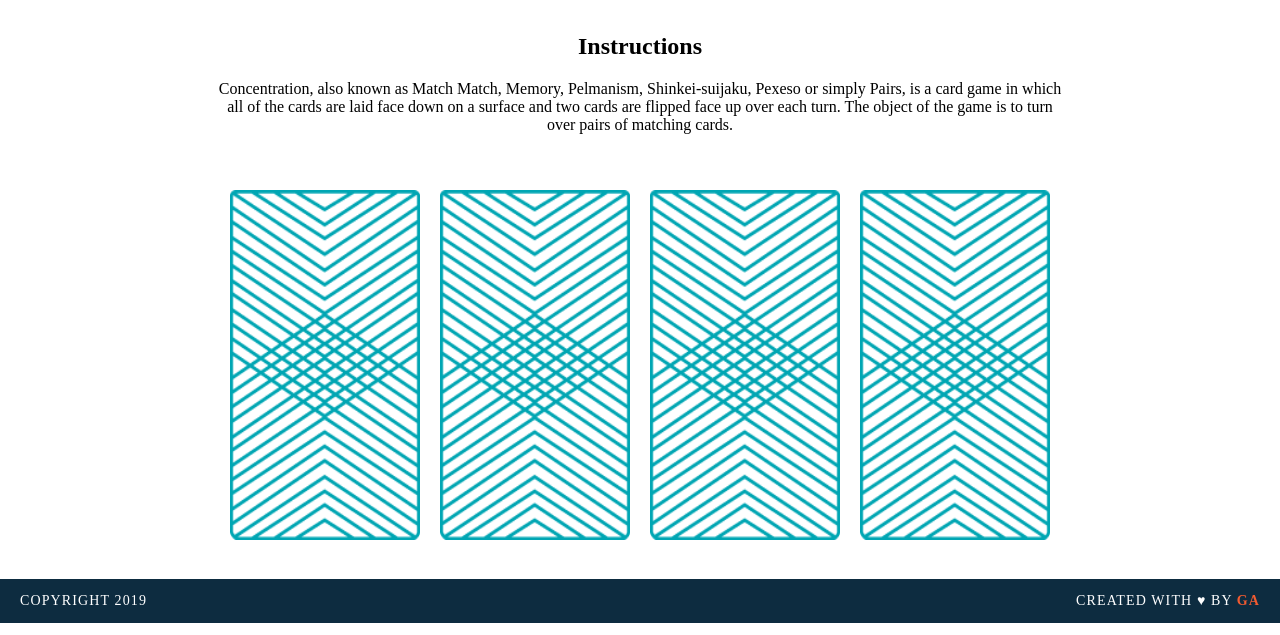
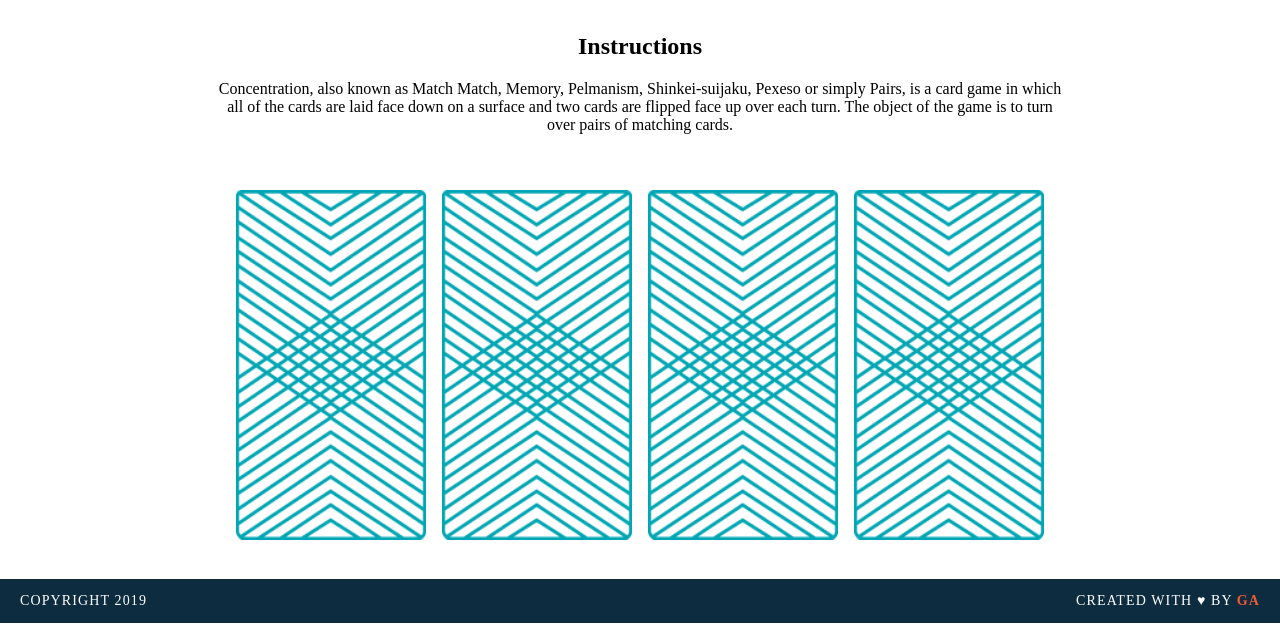
Before and after one commit to lmdsultan/wdi-fundamentals-memorygame, a plain HTML site: page memory_game/index.html in a window 1280 px wide. Shown: the part 165-800 px from the top of the page. Drawn offline with Linux system fonts and the light colour scheme; a web font is replaced by a local one.

Commit message:
created game logic

```diff
--- a/memory_game/index.html
+++ b/memory_game/index.html
@@ -18,15 +18,8 @@
 	<h2>Instructions</h2>
 <p>Concentration, also known as Match Match, Memory, Pelmanism, Shinkei-suijaku, Pexeso or simply Pairs, is a card game in which all of the cards are laid face down on a surface and two cards are flipped face up over each turn. The object of the game is to turn over pairs of matching cards.</p>
 
-<div>
-<img src="back.png" alt="Queen of Diamonds">
-<img src="back.png" alt="Queen of Hearts">
-<img src="back.png" alt="King of Diamonds">
-<img src="back.png" alt="King of Hearts">
-</div>
-
+<div id="game-board" class="board clearfix"></div>
 </main>
-
 <script src="main.js"></script>
 </body>
 
--- a/memory_game/main.js
+++ b/memory_game/main.js
@@ -2,46 +2,55 @@ var cards = [
   {
     rank: 'queen',
     suit: 'hearts',
-    cardImage: 'images/queen-of-hearts.png'
+    cardImage:  'queen-of-hearts.png'
   },
   {
     rank: 'queen',
     suit: 'diamonds',
-    cardImage: 'images/queen-of-diamonds.png'
+    cardImage: 'queen-of-diamonds.png'
   },
   {
     rank: 'king',
     suit: 'hearts',
-    cardImage: 'images/king-of-hearts.png'
+    cardImage: 'king-of-hearts.png'
   },
   {
     rank: 'king',
     suit: 'diamonds',
-    cardImage: 'images/king-of-diamonds.png'
+    cardImage: 'king-of-diamonds.png'
   }
 ];
 var cardsInPlay = [];
 
 var checkForMatch = function () {
   if (cardsInPlay[0] === cardsInPlay[1]) {
-  	//console.log == alert
-    console.log("You found a match!");
+    alert("You found a match!");
   } else {
-    console.log("Sorry, try again.");
+    alert("Sorry, try again.");
   }
 };
 
 
 
-var flipCard = function (cardId) {
+var flipCard = function () {
+	cardId = this.getAttribute('data-id');
+	console.log(cardId);
+
   console.log("User flipped " + cards[cardId].rank);
-  cardsInPlay.push(cards[cardId].rank);
-    console.log(cards[cardId].cardImage)
-    console.log(cards[cardId].suit)
+    cardsInPlay.push(cards[cardId].rank);
+    this.setAttribute('src', cards[cardId].cardImage);
   if (cardsInPlay.length === 2) {
     checkForMatch();
+    cardsInPlay = [];
   }
 };
-
-  	flipCard(0);
-	flipCard(2);
+	var createBoard = function () {
+  for (var i = 0; i < cards.length; i++) {
+    var cardElement = document.createElement('img');
+    cardElement.setAttribute('src', 'back.png');
+    cardElement.setAttribute('data-id', i);
+    cardElement.addEventListener('click', flipCard);
+    document.getElementById('game-board').appendChild(cardElement);
+  }
+}
+createBoard();
```
